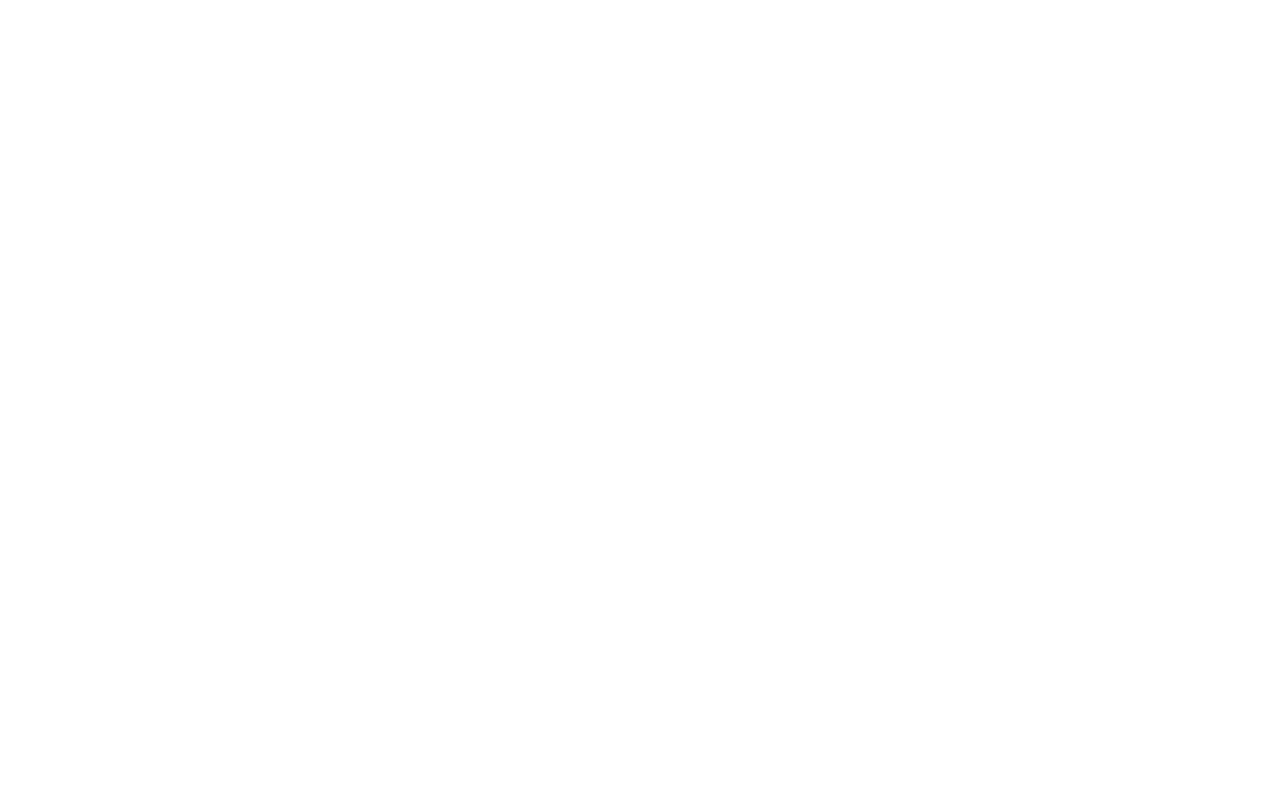
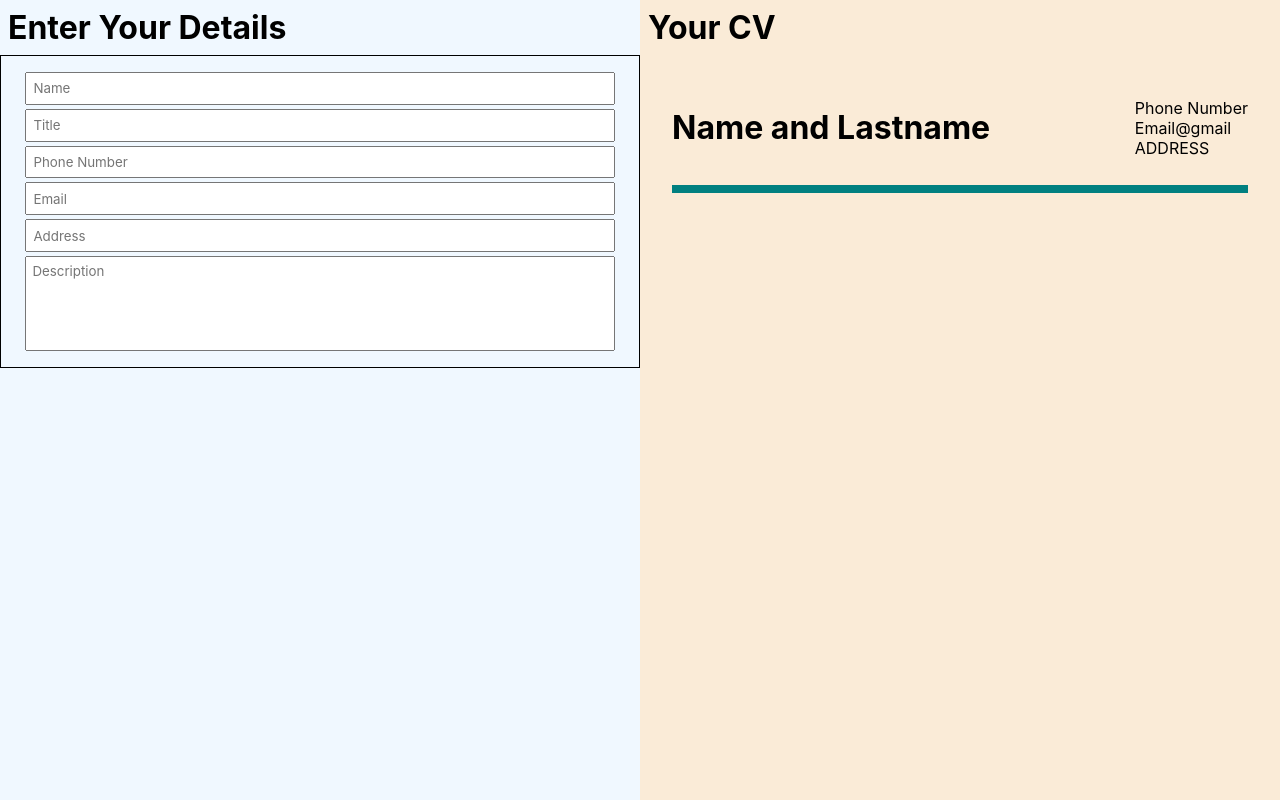
Before and after one commit to rohannaido/cv-project, a React (Create React App) app: page / in a window 1280 px wide. Built offline with nearby package versions, Linux system fonts and the light colour scheme.

Commit message:
feat: CV header general information inputs and display inplementation

```diff
--- a/src/App.css
+++ b/src/App.css
@@ -1,38 +1,24 @@
-.App {
-  text-align: center;
+*{
+  box-sizing: border-box;
+  /* border: 1px solid gray; */
 }
 
-.App-logo {
-  height: 40vmin;
-  pointer-events: none;
+.App {
+  /* text-align: center; */
 }
 
-@media (prefers-reduced-motion: no-preference) {
-  .App-logo {
-    animation: App-logo-spin infinite 20s linear;
-  }
+div#content{
+  display: flex;
 }
 
-.App-header {
-  background-color: #282c34;
-  min-height: 100vh;
-  display: flex;
-  flex-direction: column;
-  align-items: center;
-  justify-content: center;
-  font-size: calc(10px + 2vmin);
-  color: white;
+.cv-inputs-div{
+  height: 100vh;
+  background-color: aliceblue;
+  width: 50%;
 }
 
-.App-link {
-  color: #61dafb;
+.cv-display-div{
+  height: 100vh;
+  background-color: antiquewhite;
+  width: 50%;
 }
-
-@keyframes App-logo-spin {
-  from {
-    transform: rotate(0deg);
-  }
-  to {
-    transform: rotate(360deg);
-  }
-}
--- a/src/App.js
+++ b/src/App.js
@@ -1,12 +1,25 @@
-import logo from './logo.svg';
 import './App.css';
+import React, { Component } from 'react';
+import CVBuilder from './components/CVBuilder';
+import CVDisplay from './components/CVDisplay';
 
-function App() {
-  return (
-    <div className="App">
+class App extends Component {
 
+  constructor(){
+    super();
+  }
+
+  render() {
+
+    return (
+      <div className="App">
+      <div id="content">
+        <CVBuilder />
+        <CVDisplay />
+      </div>
     </div>
   );
 }
+}
 
 export default App;
--- /dev/null
+++ b/src/components/CVBuilder.jsx
@@ -0,0 +1,25 @@
+import React, { Component } from "react";
+import '../styles/cvbuilder.css'
+class CVBuilder extends Component{
+    constructor(){
+        super();
+    }
+
+    render(){
+        return(
+            <div className="cv-inputs-div">
+                <h1>Enter Your Details</h1>
+                <form className="cv-inputs-form">
+                    <input type="text" name="name" placeholder="Name"/>
+                    <input type="text" name="title" placeholder="Title"/>
+                    <input type="number" name="phonenumber" placeholder="Phone Number"/>
+                    <input type="email" name="email" placeholder="Email"/>
+                    <input type="text" name="address" placeholder="Address"/>
+                    <textarea name="description" id="" rows="5" placeholder="Description"></textarea>
+                </form>
+            </div>
+        )
+    }
+}
+
+export default CVBuilder;
--- /dev/null
+++ b/src/components/CVDisplay.jsx
@@ -0,0 +1,32 @@
+import React, { Component } from "react";
+import '../styles/cvdisplay.css'
+
+
+class CVDisplay extends Component {
+    constructor(){
+        super();
+    }
+
+    render(){
+        return(
+            <div className="cv-display-div">
+                <h1 className="heading">Your CV</h1>
+                <div className="cv-content-div">
+                    <div className="cv-header">
+                        <h1>Name and Lastname</h1>
+                        <div className="personal-details-div">
+                            <span>Phone Number</span>
+                            <span>Email@gmail</span>
+                            <span>ADDRESS</span>
+                        </div>
+                    </div>
+                    <div className="header-content-border">
+
+                    </div>
+                </div>
+            </div>
+        )
+    }
+}
+
+export default CVDisplay;
--- a/src/index.css
+++ b/src/index.css
@@ -1,8 +1,11 @@
-body {
-  margin: 0;
+*{
   font-family: -apple-system, BlinkMacSystemFont, 'Segoe UI', 'Roboto', 'Oxygen',
     'Ubuntu', 'Cantarell', 'Fira Sans', 'Droid Sans', 'Helvetica Neue',
     sans-serif;
+}
+
+body {
+  margin: 0;
   -webkit-font-smoothing: antialiased;
   -moz-osx-font-smoothing: grayscale;
 }
--- /dev/null
+++ b/src/styles/cvbuilder.css
@@ -0,0 +1,19 @@
+.cv-inputs-div h1{
+    margin: 0.5rem;
+}
+
+.cv-inputs-form{
+    border: 1px solid black;
+    display: flex;
+    flex-direction: column;
+    gap: 4px;
+    padding: 1rem 1.5rem;
+}
+
+.cv-inputs-form input, .cv-inputs-form textarea{
+    padding: 0.4rem;
+}
+
+.cv-inputs-form textarea{
+    resize: none;
+}
--- /dev/null
+++ b/src/styles/cvdisplay.css
@@ -0,0 +1,24 @@
+.cv-display-div .heading{
+    margin: 0.5rem;
+}
+
+.cv-content-div{
+    padding: 2rem;
+}
+
+.cv-header{
+    display: flex;
+    justify-content: space-between;
+    align-items: center;
+}
+
+.personal-details-div{
+    display: flex;
+    flex-direction: column;
+}
+
+.header-content-border{
+    background-color: teal;
+    height: 0.5rem;
+    margin: 1rem 0;
+}
```
